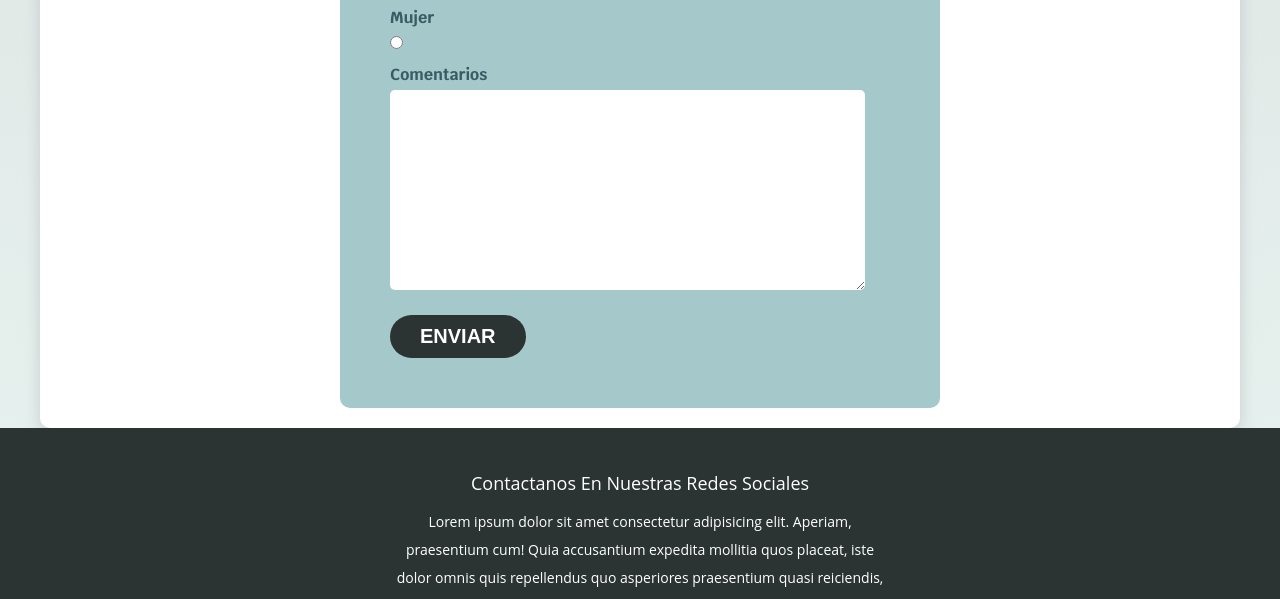
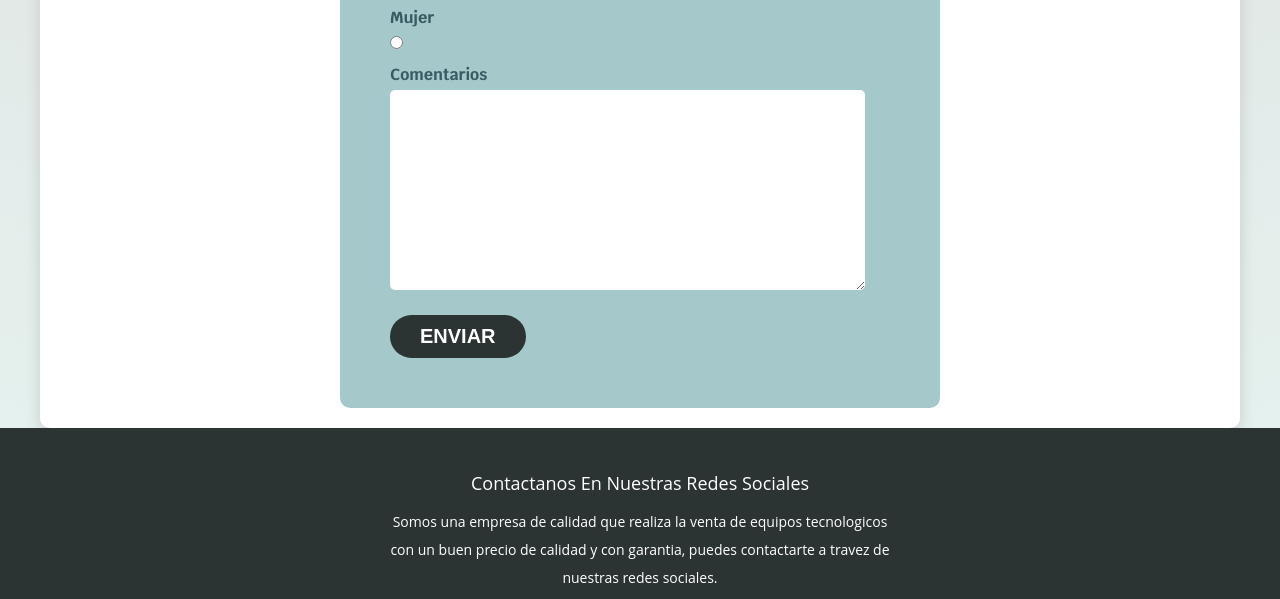
Before and after one commit to jhonatannrc97/PF-Romero, a website: page registrate.html in a window 1280 px wide. Shown: the part 1229-1828 px from the top of the page. Drawn offline with Linux system fonts and the light colour scheme.

Commit message:
contenedor actualizado

```diff
--- a/registrate.html
+++ b/registrate.html
@@ -122,7 +122,7 @@
     <footer>
       <div class="footer-content">
         <h3>Contactanos en nuestras Redes Sociales</h3>
-        <p>Lorem ipsum dolor sit amet consectetur adipisicing elit. Aperiam, praesentium cum! Quia accusantium expedita mollitia quos placeat, iste dolor omnis quis repellendus quo asperiores praesentium quasi reiciendis, laudantium ex. Ipsa.</p>
+        <p>Somos una empresa de calidad que realiza la venta de equipos tecnologicos con un buen precio de calidad y con garantia, puedes contactarte a travez de nuestras redes sociales.</p>
         <ul class="social">
           <li><a href="#"><i class="fa fa-facebook"></i></a></li>
           <li><a href="#"><i class="fa fa-twitter"></i></a></li>
```
